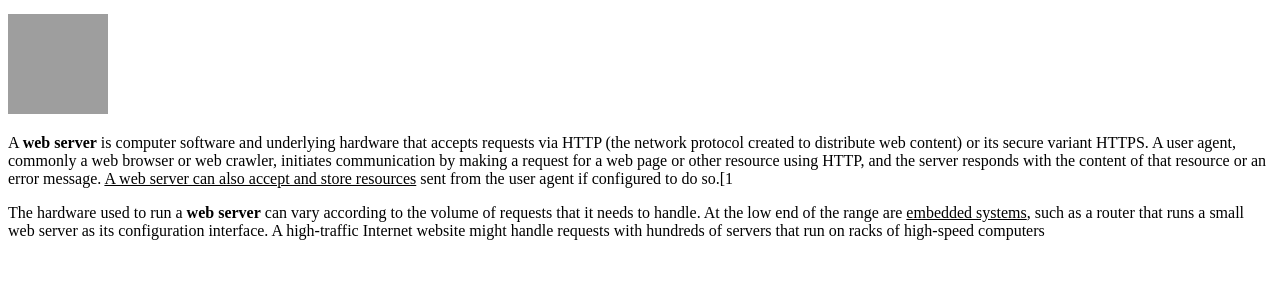
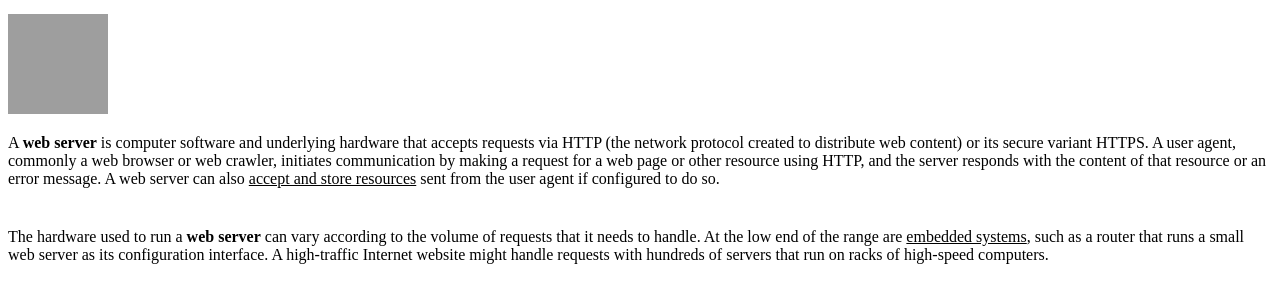
Before and after one commit to olyeeun/my-first-web-site, a plain HTML site: page 4.html in a window 1280 px wide. Shown: the part 154-456 px from the top of the page. Drawn offline with Linux system fonts and the light colour scheme; grey boxes are pictures that could not be loaded.

Commit message:
Add files via upload

```diff
--- a/4.html
+++ b/4.html
@@ -16,7 +16,7 @@
 
 <img src="web server.jpg" alt="html" width="100" height="100">
 
-<p>A <strong>web server</strong> is computer software and underlying hardware that accepts requests via HTTP (the network protocol created to distribute web content) or its secure variant HTTPS. A user agent, commonly a web browser or web crawler, initiates communication by making a request for a web page or other resource using HTTP, and the server responds with the content of that resource or an error message. <u>A web server can also accept and store resources</u> sent from the user agent if configured to do so.[1</p>
+<p>A <strong>web server</strong> is computer software and underlying hardware that accepts requests via HTTP (the network protocol created to distribute web content) or its secure variant HTTPS. A user agent, commonly a web browser or web crawler, initiates communication by making a request for a web page or other resource using HTTP, and the server responds with the content of that resource or an error message. A web server can also <u>accept and store resources</u> sent from the user agent if configured to do so.</p>
 
-<p>The hardware used to run a <strong>web server</strong> can vary according to the volume of requests that it needs to handle. At the low end of the range are <u>embedded systems</u>, such as a router that runs a small web server as its configuration interface. A high-traffic Internet website might handle requests with hundreds of servers that run on racks of high-speed computers</p>
+<p style="margin-top:40px">The hardware used to run a <strong>web server</strong> can vary according to the volume of requests that it needs to handle. At the low end of the range are <u>embedded systems</u>, such as a router that runs a small web server as its configuration interface. A high-traffic Internet website might handle requests with hundreds of servers that run on racks of high-speed computers.</p>
 <body>
```
Also changed, not shown: 1.html (+1 -0 lines), 2.html (+1 -0 lines), 3.html (+1 -0 lines).
